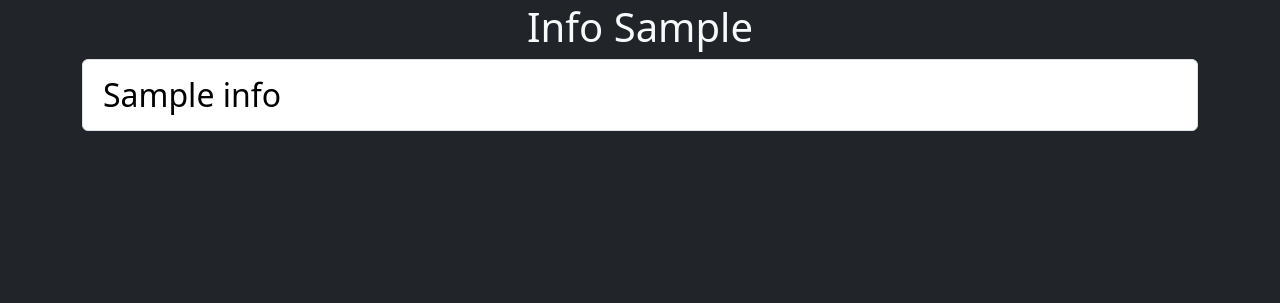
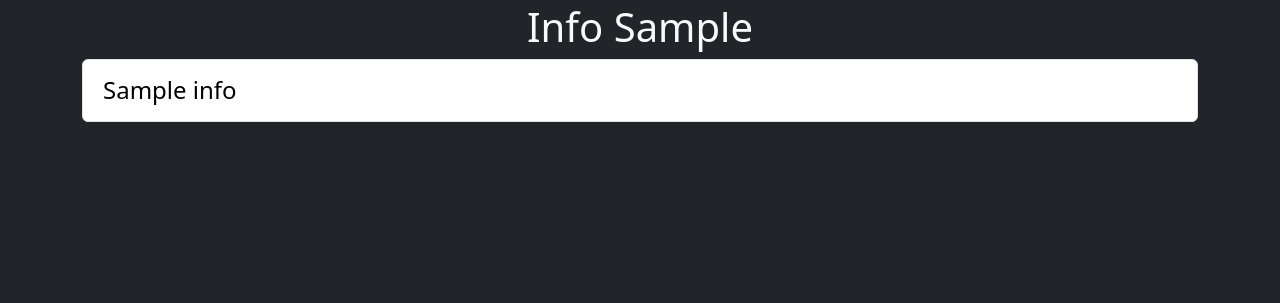
Before and after one commit to grosheth/monitor, a Django app: template src/controller/templates/controller/info.html in a window 1280 px wide. Shown: the part 53-356 px from the top of the page. Run offline with Django 4.2, Linux system fonts and the light colour scheme; the template is opened without the code that fills it: most values are stand-ins (such as "Sample title", 1, 10 or a date in 2020); parts of the project's set-up code (start-up, migrations or seed data) failed here and were passed over.

Commit message:
commit automatique

```diff
--- a/src/controller/templates/controller/info.html
+++ b/src/controller/templates/controller/info.html
@@ -49,11 +49,11 @@
       {% for x in info %}
         <div class="accordion" id="accordionExample">
           <div class="accordion-item">
-            <h2 class="accordion-header" id="headingOne">
+            <h4 class="accordion-header" id="headingOne">
               <div class="accordion-body">
                 {{ x }}
               </div>
-            </h2>
+            </h4>
           </div>
       {% endfor %}
         </div>
```
